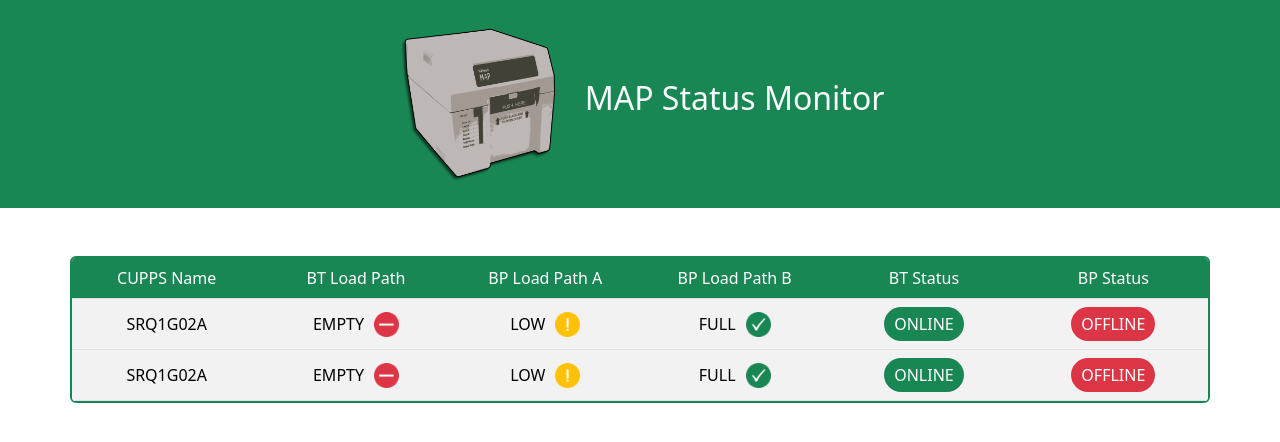
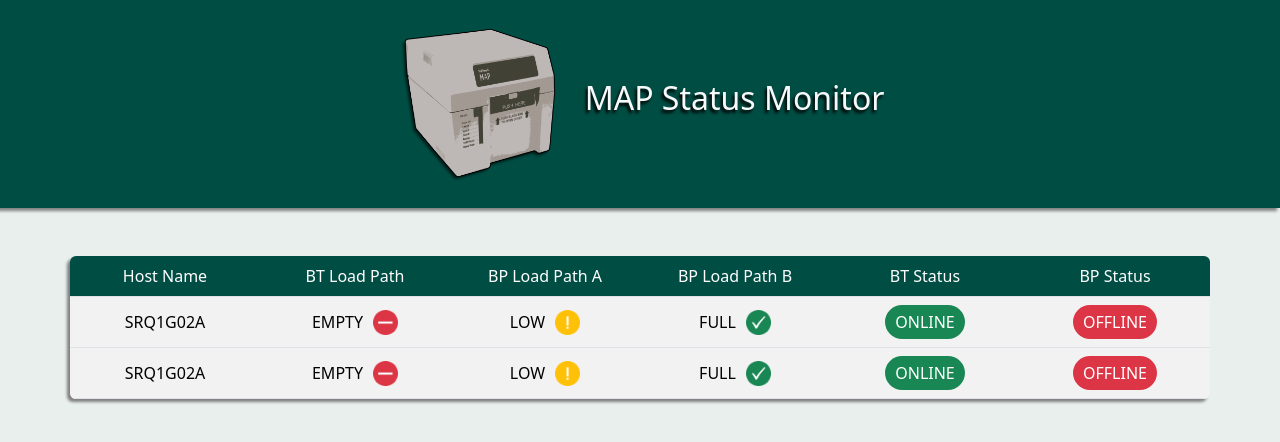
Before and after one commit to artsky-github/map-monitor-server, a website: page view/index.html in a window 1280 px wide. Drawn offline with nearby package versions, Linux system fonts and the light colour scheme; files that its build step writes are made by us from their sources; files whose address does not match are found by name.

Commit message:
updated visuals on index.html for prototype of displaying table data. Implemented a web socket connection after passing HTTP request to the web server.

```diff
--- a/control/websocket.js
+++ b/control/websocket.js
@@ -1,3 +1 @@
 const WebSocket = require("ws");
-
-const wss = new WebSocket.Server({ port: 8080 });
--- a/model/mongo.js
+++ b/model/mongo.js
@@ -36,4 +36,8 @@ async function queryMapStatus(osName) {
   return await mapStatuses.findOne({ _id: osName });
 }
 
-module.exports = { insertMapStatus, queryMapStatus };
+async function queryAll() {
+  return await mapStatuses.find().toArray();
+}
+
+module.exports = { insertMapStatus, queryMapStatus, queryAll };
--- a/public/css/main.css
+++ b/public/css/main.css
@@ -1,10 +1,40 @@
+:root {
+  --color-pantone: #004d43;
+}
+
+.page-background {
+  background-color: #e8efed;
+}
+
 .map-logo {
   width: 200px;
 }
 
+@media screen and (max-width: 576px) {
+  .map-logo {
+    width: calc(200px - 100%);
+  }
+}
+
+.logo-text-shadow {
+  text-shadow: -2px 3px 3px black;
+}
+
+.nav-background {
+  background-color: var(--color-pantone);
+}
+
+table {
+  overflow-x: scroll;
+}
+
 .table-head {
-  --bs-table-bg: #198754;
-  --bs-table-color: white;
+  --bs-table-bg: var(--color-pantone);
+  --bs-table-color: var(--bs-white);
+}
+
+.container-shadow {
+  box-shadow: -3px 3px 3px gray;
 }
 
 .flex-container {
@@ -55,3 +85,8 @@ ul {
 .hide-row {
   display: none;
 }
+
+tr:hover:not(:nth-child(2n)) {
+  cursor: pointer;
+  --bs-table-striped-bg: lightgray;
+}
--- a/view/index.html
+++ b/view/index.html
@@ -13,25 +13,37 @@
     <link rel="icon" href="images/status-favicon.ico" type="image/x-icon" />
     <title>MAP Status Monitor</title>
   </head>
-  <body>
-    <nav class="navbar bg-success">
+  <body class="page-background">
+    <script>
+      const socket = new WebSocket("ws://localhost:3000"); // Change the URL accordingly
+
+      socket.addEventListener("open", (event) => {
+        console.log("WebSocket connection established");
+        socket.send("Hello WebSocket Server!");
+      });
+
+      socket.addEventListener("message", (event) => {
+        console.log(JSON.parse(event.data));
+      });
+    </script>
+    <nav class="navbar nav-background container-shadow">
       <div class="container d-flex justify-content-center">
         <a class="navbar-brand" href="/">
           <img class="map-logo" src="images/map-cutout.png" alt="MAP Cutout" />
-          <h2 class="d-inline-block text-light">MAP Status Monitor</h2>
+          <h2 class="d-inline-block text-light logo-text-shadow">
+            MAP Status Monitor
+          </h2>
         </a>
       </div>
     </nav>
-    <div
-      class="container-sm mt-5 p-0 border border-2 border-success rounded overflow-hidden"
-    >
+    <div class="container-sm mt-5 p-0 rounded container-shadow overflow-hidden">
       <table
         class="table table-striped text-center m-0"
         style="table-layout: fixed"
       >
         <thead class="table-head">
           <tr>
-            <th scope="col">CUPPS Name</th>
+            <th scope="col">Host Name</th>
             <th scope="col">BT Load Path</th>
             <th scope="col">BP Load Path A</th>
             <th scope="col">BP Load Path B</th>
```
Also changed, not shown: control/server.js (+33 -6 lines), public/images/9118409.png (deleted), public/images/bp-paper.png, public/images/bt-paper.png.
